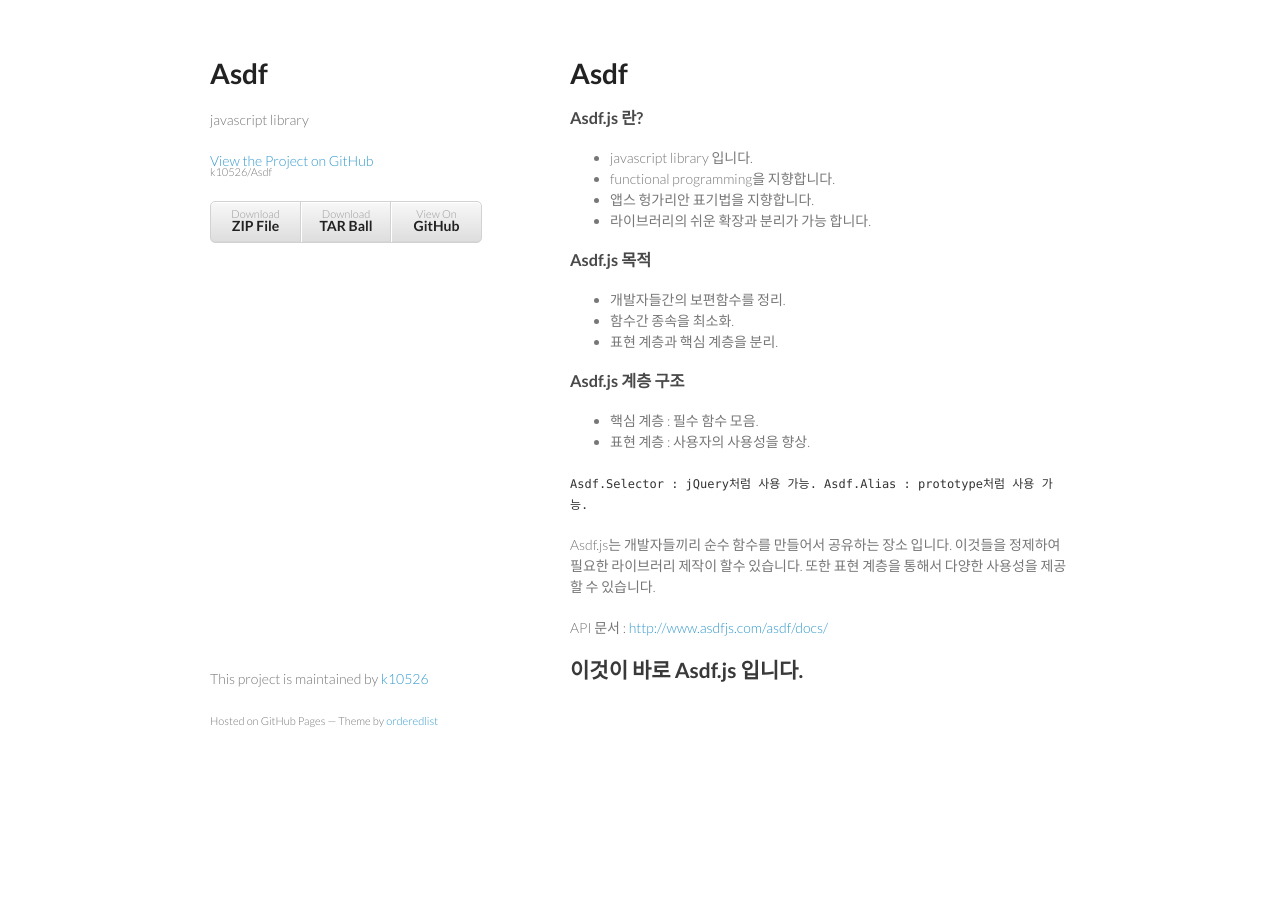
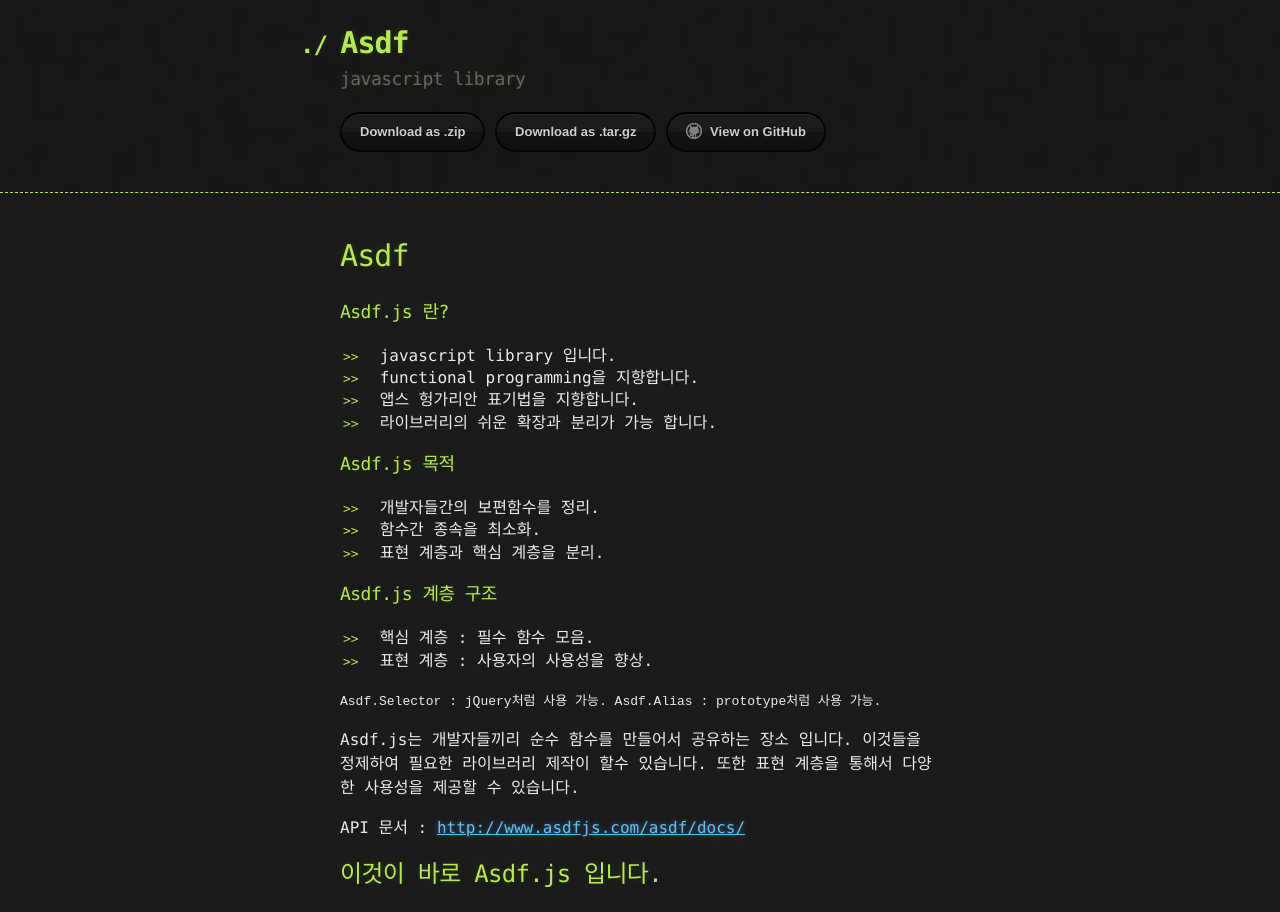
Before and after one commit to k10526/Asdf, a plain HTML site: page index.html in a window 1280 px wide. Before the commit the page ends 800 px from the top, so only its background shows below. Drawn offline with Linux system fonts and the light colour scheme.

Commit message:
Create gh-pages branch via GitHub

```diff
--- a/index.html
+++ b/index.html
@@ -1,33 +1,33 @@
-<!doctype html>
+<!DOCTYPE html>
 <html>
   <head>
-    <meta charset="utf-8">
+    <meta charset='utf-8'>
     <meta http-equiv="X-UA-Compatible" content="chrome=1">
+
+    <link rel="stylesheet" type="text/css" href="stylesheets/stylesheet.css" media="screen" />
+    <link rel="stylesheet" type="text/css" href="stylesheets/pygment_trac.css" media="screen" />
+    <link rel="stylesheet" type="text/css" href="stylesheets/print.css" media="print" />
+
     <title>Asdf by k10526</title>
+  </head>
 
-    <link rel="stylesheet" href="stylesheets/styles.css">
-    <link rel="stylesheet" href="stylesheets/pygment_trac.css">
-    <meta name="viewport" content="width=device-width, initial-scale=1, user-scalable=no">
-    <!--[if lt IE 9]>
-    <script src="//html5shiv.googlecode.com/svn/trunk/html5.js"></script>
-    <![endif]-->
-  </head>
   <body>
-    <div class="wrapper">
-      <header>
+
+    <header>
+      <div class="container">
         <h1>Asdf</h1>
-        <p>javascript library</p>
+        <h2>javascript library</h2>
 
-        <p class="view"><a href="https://github.com/k10526/Asdf">View the Project on GitHub <small>k10526/Asdf</small></a></p>
+        <section id="downloads">
+          <a href="https://github.com/k10526/Asdf/zipball/master" class="btn">Download as .zip</a>
+          <a href="https://github.com/k10526/Asdf/tarball/master" class="btn">Download as .tar.gz</a>
+          <a href="https://github.com/k10526/Asdf" class="btn btn-github"><span class="icon"></span>View on GitHub</a>
+        </section>
+      </div>
+    </header>
 
-
-        <ul>
-          <li><a href="https://github.com/k10526/Asdf/zipball/master">Download <strong>ZIP File</strong></a></li>
-          <li><a href="https://github.com/k10526/Asdf/tarball/master">Download <strong>TAR Ball</strong></a></li>
-          <li><a href="https://github.com/k10526/Asdf">View On <strong>GitHub</strong></a></li>
-        </ul>
-      </header>
-      <section>
+    <div class="container">
+      <section id="main_content">
         <h1>
 <a name="asdf" class="anchor" href="#asdf"><span class="octicon octicon-link"></span></a>Asdf</h1>
 
@@ -64,12 +64,8 @@ Asdf.Alias : prototype처럼 사용 가능.
 <h2>
 <a name="%EC%9D%B4%EA%B2%83%EC%9D%B4-%EB%B0%94%EB%A1%9C-asdfjs-%EC%9E%85%EB%8B%88%EB%8B%A4" class="anchor" href="#%EC%9D%B4%EA%B2%83%EC%9D%B4-%EB%B0%94%EB%A1%9C-asdfjs-%EC%9E%85%EB%8B%88%EB%8B%A4"><span class="octicon octicon-link"></span></a>이것이 바로 Asdf.js 입니다.</h2>
       </section>
-      <footer>
-        <p>This project is maintained by <a href="https://github.com/k10526">k10526</a></p>
-        <p><small>Hosted on GitHub Pages &mdash; Theme by <a href="https://github.com/orderedlist">orderedlist</a></small></p>
-      </footer>
     </div>
-    <script src="javascripts/scale.fix.js"></script>
+
 
   </body>
 </html>
--- /dev/null
+++ b/javascripts/main.js
@@ -0,0 +1 @@
+console.log('This would be the main JS file.');
--- a/stylesheets/pygment_trac.css
+++ b/stylesheets/pygment_trac.css
@@ -1,4 +1,3 @@
-.highlight  { background: #ffffff; }
 .highlight .c { color: #999988; font-style: italic } /* Comment */
 .highlight .err { color: #a61717; background-color: #e3d2d2 } /* Error */
 .highlight .k { font-weight: bold } /* Keyword */
@@ -35,7 +34,7 @@
 .highlight .ne { color: #990000; font-weight: bold } /* Name.Exception */
 .highlight .nf { color: #990000; font-weight: bold } /* Name.Function */
 .highlight .nn { color: #555555 } /* Name.Namespace */
-.highlight .nt { color: #000080 } /* Name.Tag */
+.highlight .nt { color: #CBDFFF } /* Name.Tag */
 .highlight .nv { color: #008080 } /* Name.Variable */
 .highlight .ow { font-weight: bold } /* Operator.Word */
 .highlight .w { color: #bbbbbb } /* Text.Whitespace */
--- /dev/null
+++ b/stylesheets/stylesheet.css
@@ -0,0 +1,247 @@
+body {
+  margin: 0;
+  padding: 0;
+  background: #151515 url("../images/bkg.png") 0 0;
+  color: #eaeaea;
+  font: 16px;
+  line-height: 1.5;
+  font-family: Monaco, "Bitstream Vera Sans Mono", "Lucida Console", Terminal, monospace;
+}
+
+/* General & 'Reset' Stuff */
+
+.container {
+  width: 90%;
+  max-width: 600px;
+  margin: 0 auto;
+}
+
+section {
+  display: block;
+  margin: 0 0 20px 0;
+}
+
+h1, h2, h3, h4, h5, h6 {
+  margin: 0 0 20px;
+}
+
+li {
+  line-height: 1.4 ;
+}
+
+/* Header, <header>
+   header   - container
+   h1       - project name
+   h2       - project description
+*/
+
+header {
+  background: rgba(0, 0, 0, 0.1);
+  width: 100%;
+  border-bottom: 1px dashed #b5e853;
+  padding: 20px 0;
+  margin: 0 0 40px 0;
+}
+
+header h1 {
+  font-size: 30px;
+  line-height: 1.5;
+  margin: 0 0 0 -40px;
+  font-weight: bold;
+  font-family: Monaco, "Bitstream Vera Sans Mono", "Lucida Console", Terminal, monospace;
+  color: #b5e853;
+  text-shadow: 0 1px 1px rgba(0, 0, 0, 0.1),
+               0 0 5px rgba(181, 232, 83, 0.1),
+               0 0 10px rgba(181, 232, 83, 0.1);
+  letter-spacing: -1px;
+  -webkit-font-smoothing: antialiased;
+}
+
+header h1:before {
+  content: "./ ";
+  font-size: 24px;
+}
+
+header h2 {
+  font-size: 18px;
+  font-weight: 300;
+  color: #666;
+}
+
+#downloads .btn {
+  display: inline-block;
+  text-align: center;
+  margin: 0;
+}
+
+/* Main Content
+*/
+
+#main_content {
+  width: 100%;
+  -webkit-font-smoothing: antialiased;
+}
+section img {
+  max-width: 100%
+}
+
+h1, h2, h3, h4, h5, h6 {
+  font-weight: normal;
+  font-family: Monaco, "Bitstream Vera Sans Mono", "Lucida Console", Terminal, monospace;
+  color: #b5e853;
+  letter-spacing: -0.03em;
+  text-shadow: 0 1px 1px rgba(0, 0, 0, 0.1),
+               0 0 5px rgba(181, 232, 83, 0.1),
+               0 0 10px rgba(181, 232, 83, 0.1);
+}
+
+#main_content h1 {
+  font-size: 30px;
+}
+
+#main_content h2 {
+  font-size: 24px;
+}
+
+#main_content h3 {
+  font-size: 18px;
+}
+
+#main_content h4 {
+  font-size: 14px;
+}
+
+#main_content h5 {
+  font-size: 12px;
+  text-transform: uppercase;
+  margin: 0 0 5px 0;
+}
+
+#main_content h6 {
+  font-size: 12px;
+  text-transform: uppercase;
+  color: #999;
+  margin: 0 0 5px 0;
+}
+
+dt {
+  font-style: italic;
+  font-weight: bold;
+}
+
+ul li {
+  list-style: none;
+}
+
+ul li:before {
+  content: ">>";
+  font-family: Monaco, "Bitstream Vera Sans Mono", "Lucida Console", Terminal, monospace;
+  font-size: 13px;
+  color: #b5e853;
+  margin-left: -37px;
+  margin-right: 21px;
+  line-height: 16px;
+}
+
+blockquote {
+  color: #aaa;
+  padding-left: 10px;
+  border-left: 1px dotted #666;
+}
+
+pre {
+  background: rgba(0, 0, 0, 0.9);
+  border: 1px solid rgba(255, 255, 255, 0.15);
+  padding: 10px;
+  font-size: 14px;
+  color: #b5e853;
+  border-radius: 2px;
+  -moz-border-radius: 2px;
+  -webkit-border-radius: 2px;
+  text-wrap: normal;
+  overflow: auto;
+  overflow-y: hidden;
+}
+
+table {
+  width: 100%;
+  margin: 0 0 20px 0;
+}
+
+th {
+  text-align: left;
+  border-bottom: 1px dashed #b5e853;
+  padding: 5px 10px;
+}
+
+td {
+  padding: 5px 10px;
+}
+
+hr {
+  height: 0;
+  border: 0;
+  border-bottom: 1px dashed #b5e853;
+  color: #b5e853;
+}
+
+/* Buttons
+*/
+
+.btn {
+  display: inline-block;
+  background: -webkit-linear-gradient(top, rgba(40, 40, 40, 0.3), rgba(35, 35, 35, 0.3) 50%, rgba(10, 10, 10, 0.3) 50%, rgba(0, 0, 0, 0.3));
+  padding: 8px 18px;
+  border-radius: 50px;
+  border: 2px solid rgba(0, 0, 0, 0.7);
+  border-bottom: 2px solid rgba(0, 0, 0, 0.7);
+  border-top: 2px solid rgba(0, 0, 0, 1);
+  color: rgba(255, 255, 255, 0.8);
+  font-family: Helvetica, Arial, sans-serif;
+  font-weight: bold;
+  font-size: 13px;
+  text-decoration: none;
+  text-shadow: 0 -1px 0 rgba(0, 0, 0, 0.75);
+  box-shadow: inset 0 1px 0 rgba(255, 255, 255, 0.05);
+}
+
+.btn:hover {
+  background: -webkit-linear-gradient(top, rgba(40, 40, 40, 0.6), rgba(35, 35, 35, 0.6) 50%, rgba(10, 10, 10, 0.8) 50%, rgba(0, 0, 0, 0.8));
+}
+
+.btn .icon {
+  display: inline-block;
+  width: 16px;
+  height: 16px;
+  margin: 1px 8px 0 0;
+  float: left;
+}
+
+.btn-github .icon {
+  opacity: 0.6;
+  background: url("../images/blacktocat.png") 0 0 no-repeat;
+}
+
+/* Links
+   a, a:hover, a:visited
+*/
+
+a {
+  color: #63c0f5;
+  text-shadow: 0 0 5px rgba(104, 182, 255, 0.5);
+}
+
+/* Clearfix */
+
+.cf:before, .cf:after {
+  content:"";
+  display:table;
+}
+
+.cf:after {
+  clear:both;
+}
+
+.cf {
+  zoom:1;
+}
```
Also changed, not shown: images/bkg.png (added), images/blacktocat.png (added).
